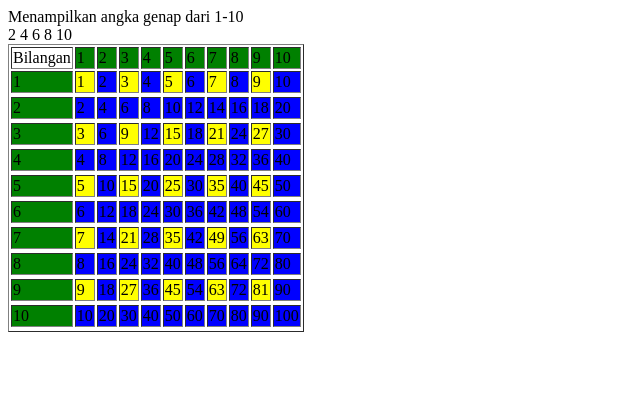
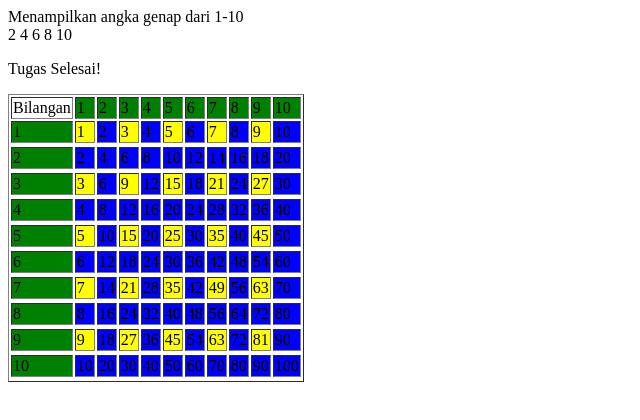
Before and after one commit to agisna0106/t6praktikumPWD, a PHP site: page / in a window 1280 px wide. Shown: the top 420 px of the page, without its empty margins (0-640 px from the left). Run offline with PHP 8.4, Linux system fonts and the light colour scheme.

Commit message:
tugas selesai

```diff
--- a/index.php
+++ b/index.php
@@ -39,7 +39,7 @@ for($i=1; $i<=10; $i++) {
             }
         ?>
 
-
+        <p>Tugas Selesai!</p>
     </table>
 </body>
 </html>
```
